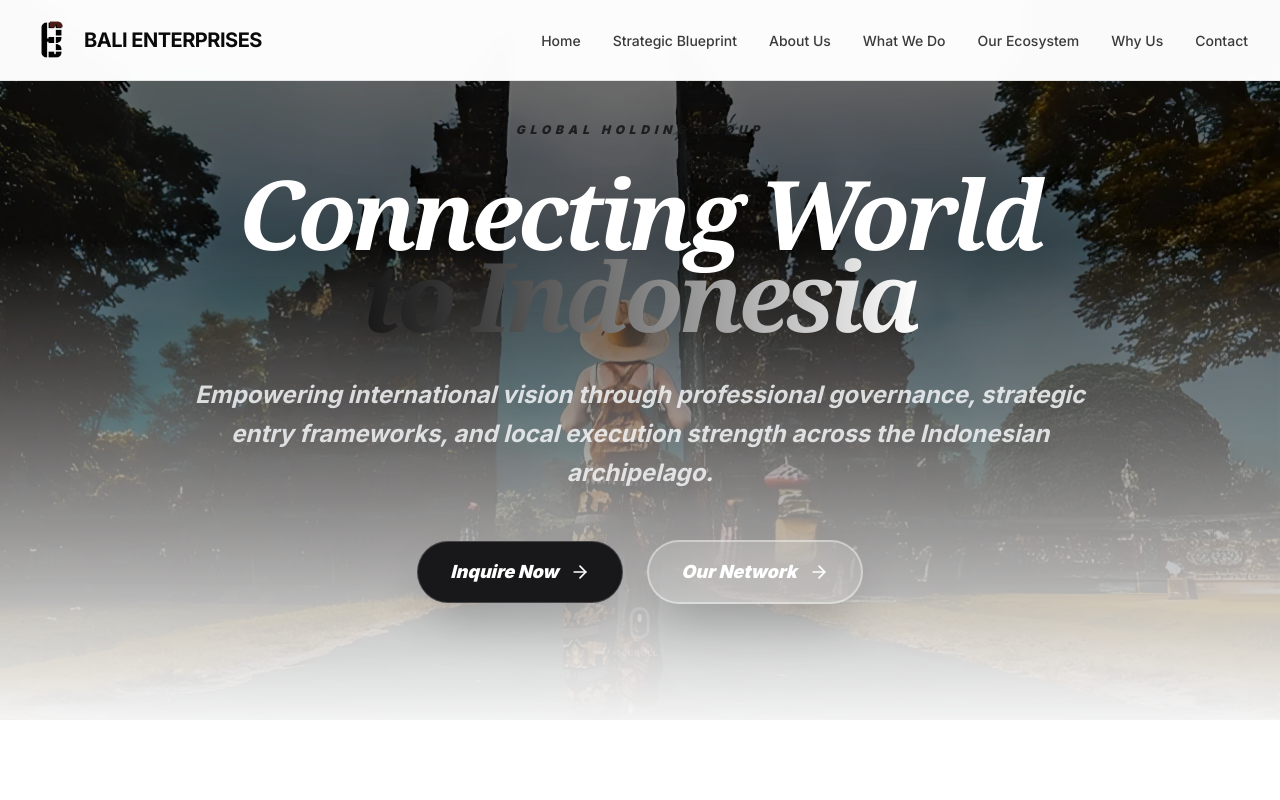
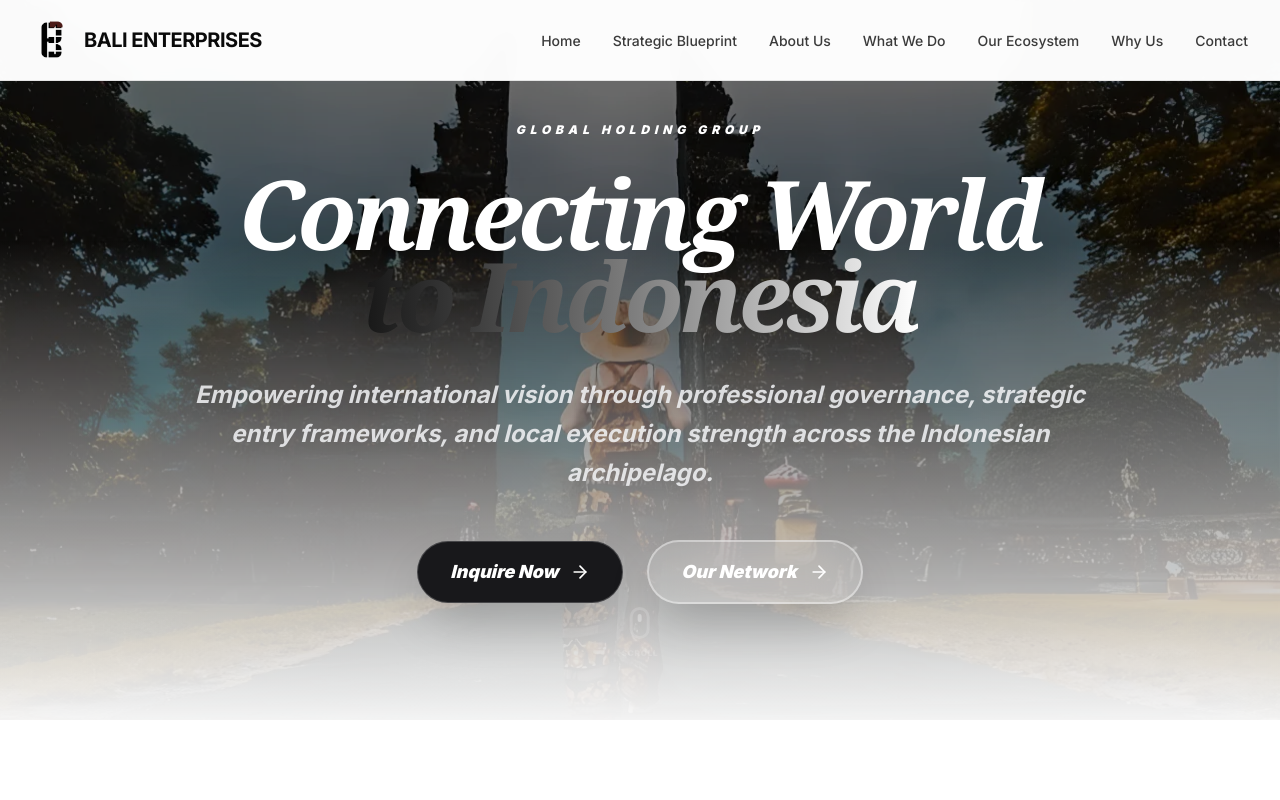
Before and after one commit to damnbayu-droid/bali-enterprises, a Next.js app: page / in a window 1280 px wide. Shown: the top 800 px of the page. Built offline with nearby package versions, Linux system fonts and the light colour scheme.

Commit message:
fix: change Global Holding Group text color to white

```diff
--- a/src/components/Hero.tsx
+++ b/src/components/Hero.tsx
@@ -41,7 +41,7 @@ export default function Hero() {
             {/* Content Group - Structured for SEO and Accessibility */}
             <div className="relative z-40 max-w-7xl mx-auto px-6 sm:px-8 lg:px-10 text-center text-white pt-24 md:pt-0">
                 <div className="space-y-2 mb-8 inline-block">
-                    <span className="text-xs font-black uppercase tracking-[0.4em] italic text-primary/90 animate-in fade-in slide-in-from-bottom-4 duration-1000">Global Holding Group</span>
+                    <span className="text-xs font-black uppercase tracking-[0.4em] italic text-white animate-in fade-in slide-in-from-bottom-4 duration-1000">Global Holding Group</span>
                 </div>
 
                 <h1 className="text-6xl md:text-7xl lg:text-8xl font-serif font-black tracking-tighter mb-10 leading-[0.85] drop-shadow-2xl italic">
```
